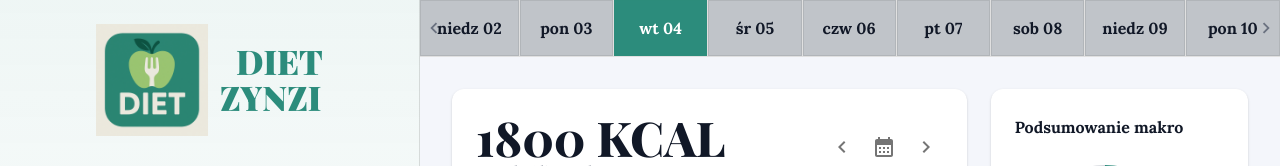
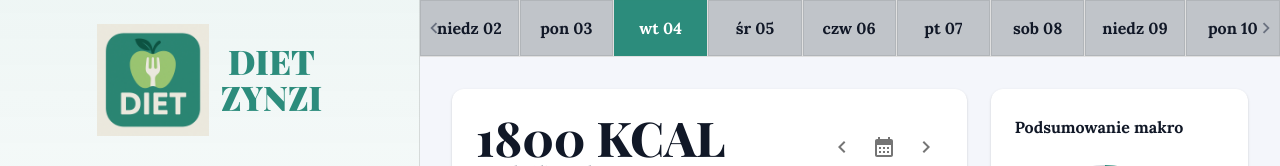
Before and after one commit to Zyzibit/FoodMatch, a React (Vite) app in the folder frontend/: page /app/plan in a window 1280 px wide. Shown: the top 166 px of the page. Built offline with nearby package versions, Linux system fonts and the light colour scheme.

Commit message:
first version of interface

```diff
--- a/frontend/src/components/panels/SidebarPanel.tsx
+++ b/frontend/src/components/panels/SidebarPanel.tsx
@@ -54,10 +54,10 @@ export default function SidebarPanel({
           sx={{
             color: "secondary.main",
             lineHeight: 1.05,
-            textAlign: "left",
+            textAlign: "center",
           }}
         >
-          <Box component="div" sx={{ fontWeight: 900, ml: 2 }}>
+          <Box component="div" sx={{ fontWeight: 900 }}>
             DIET
           </Box>
           <Box component="div" sx={{ fontWeight: 900 }}>
--- a/frontend/src/layouts/AuthLayout.tsx
+++ b/frontend/src/layouts/AuthLayout.tsx
@@ -71,7 +71,11 @@ export default function AuthLayout({ children }: AuthLayoutProps) {
               }}
             >
               {"DIET\nZYNZI".split("\n").map((line, i) => (
-                <Box component="span" key={i} sx={{ display: "block" }}>
+                <Box
+                  component="span"
+                  key={i}
+                  sx={{ display: "block", textAlign: "center" }}
+                >
                   {line}
                 </Box>
               ))}
```
Also changed, not shown: 1 other file (tests, documents, lock files or other folders).
